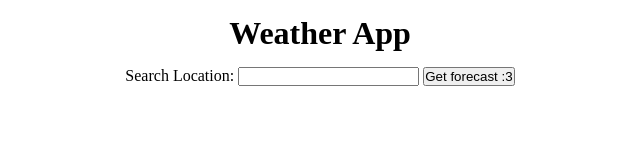
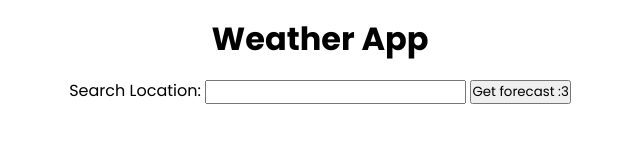
Before and after one commit to luket8032/WeatherApp, a plain HTML site: page index.html in a window 1280 px wide. Shown: the whole page, without its empty margins (320-960 px from the left). Drawn offline with Linux system fonts and the light colour scheme.

```diff
--- a/style.css
+++ b/style.css
@@ -1,6 +1,9 @@
+@import url('https://fonts.googleapis.com/css2?family=Poppins:ital,wght@0,100;0,200;0,300;0,400;0,500;0,600;0,700;0,800;0,900;1,100;1,200;1,300;1,400;1,500;1,600;1,700;1,800;1,900&display=swap');
+
 * {
+    font-family: 'Poppins', sans-serif;
+    margin: 0;
     padding: 0;
-    margin: 0;
 }
 
 .error-container {
```
